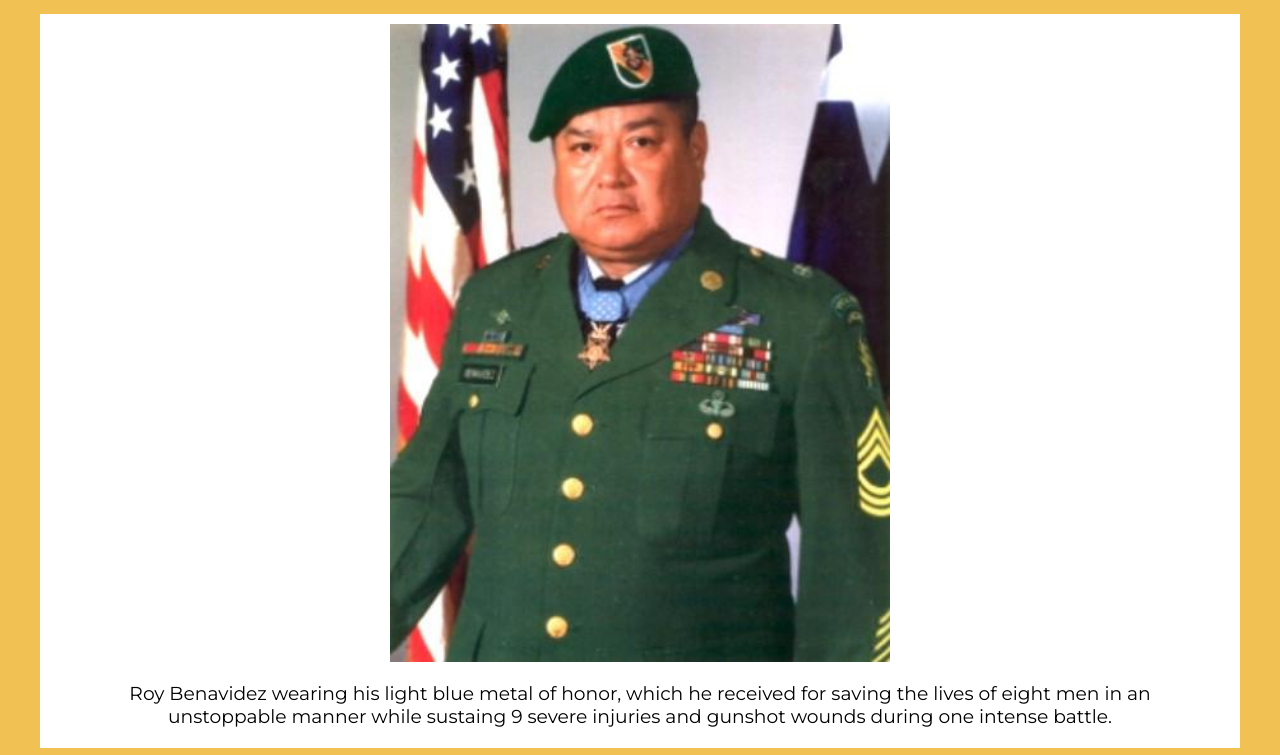
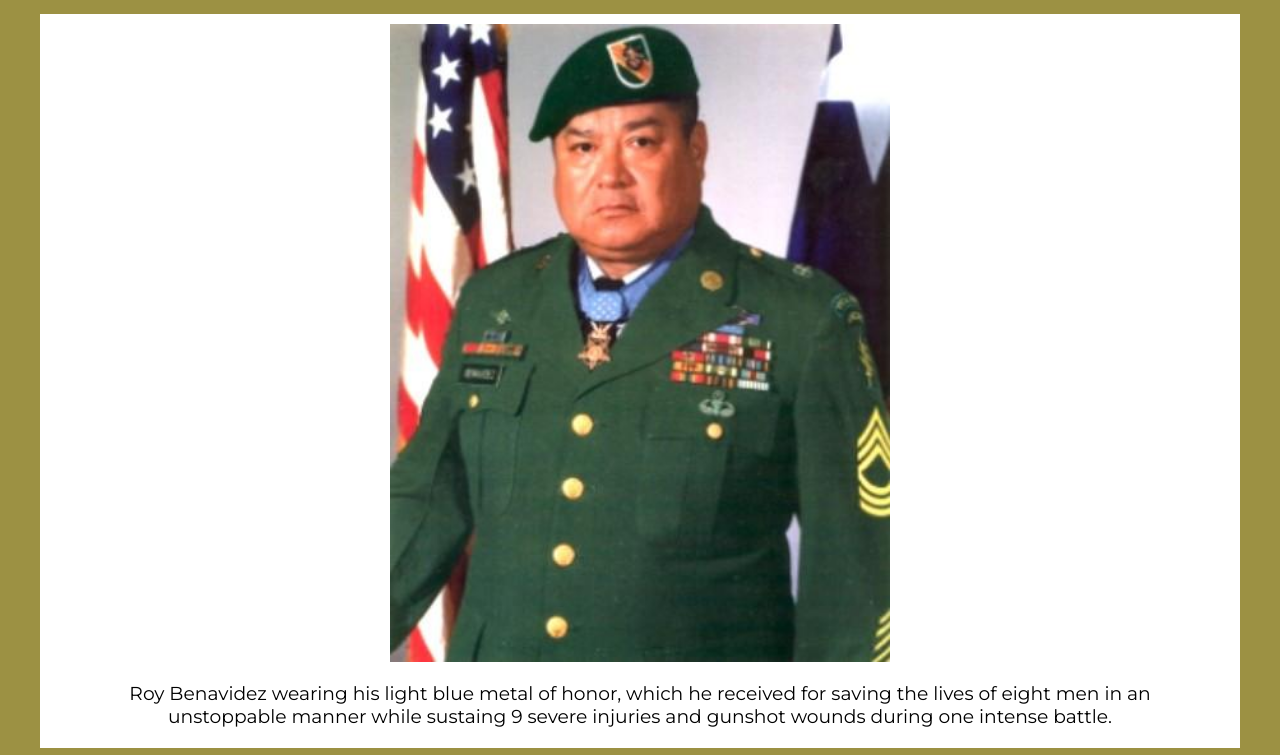
Before and after one commit to ernsch777/Free-Code-Camp-Test---Tribute-Page-, a plain HTML site: page index.html in a window 1280 px wide. Shown: the part 183-938 px from the top of the page. Drawn offline with Linux system fonts and the light colour scheme.

Commit message:
Add files via upload

```diff
--- a/style.css
+++ b/style.css
@@ -8,7 +8,7 @@
 
 body {
     max-width: 1200px;
-    background: #f1c154;
+    background: #9C9143;
     font-family: 'Montserrat', sans-serif;
     margin: 0 auto;
     overflow: auto;
```
